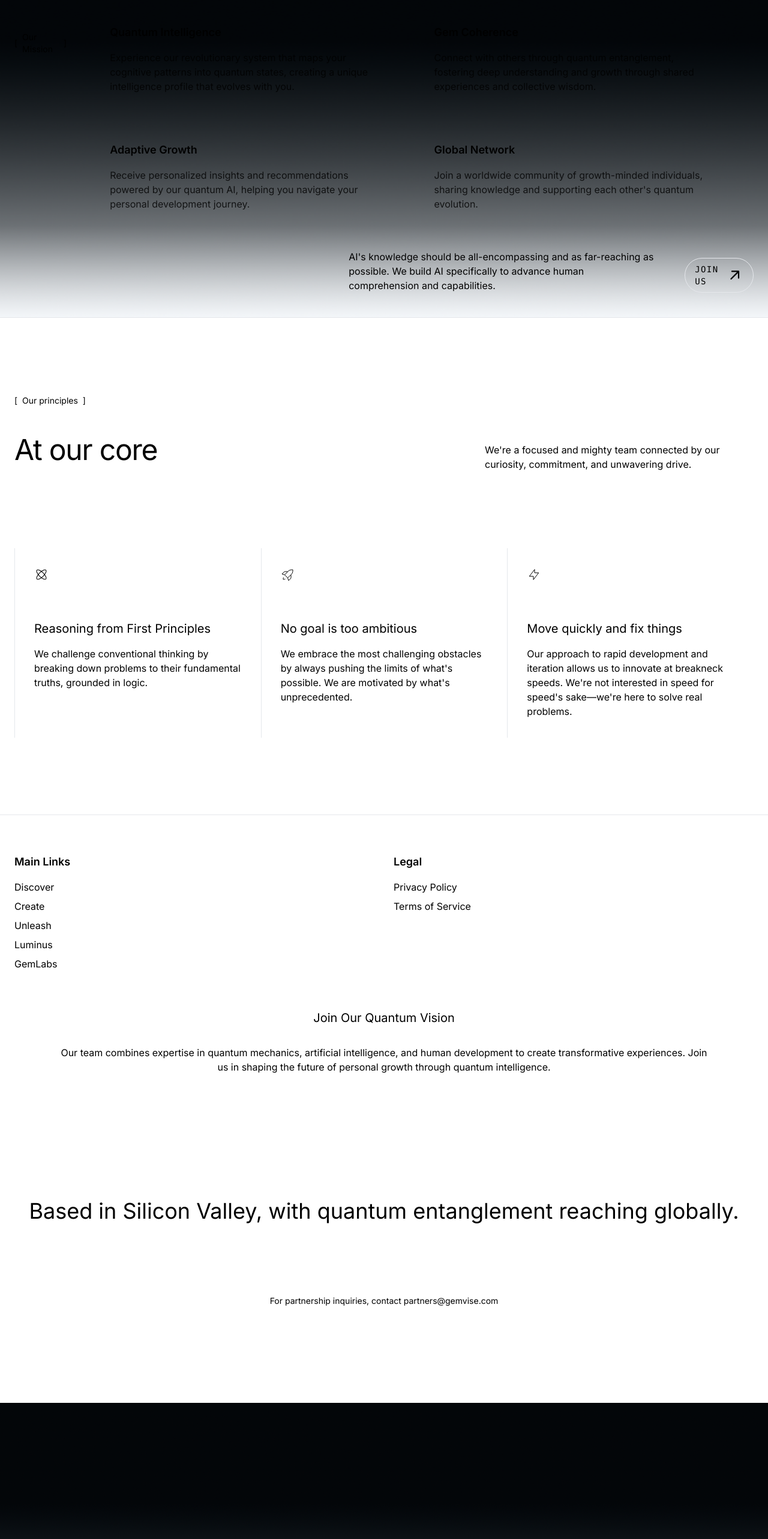
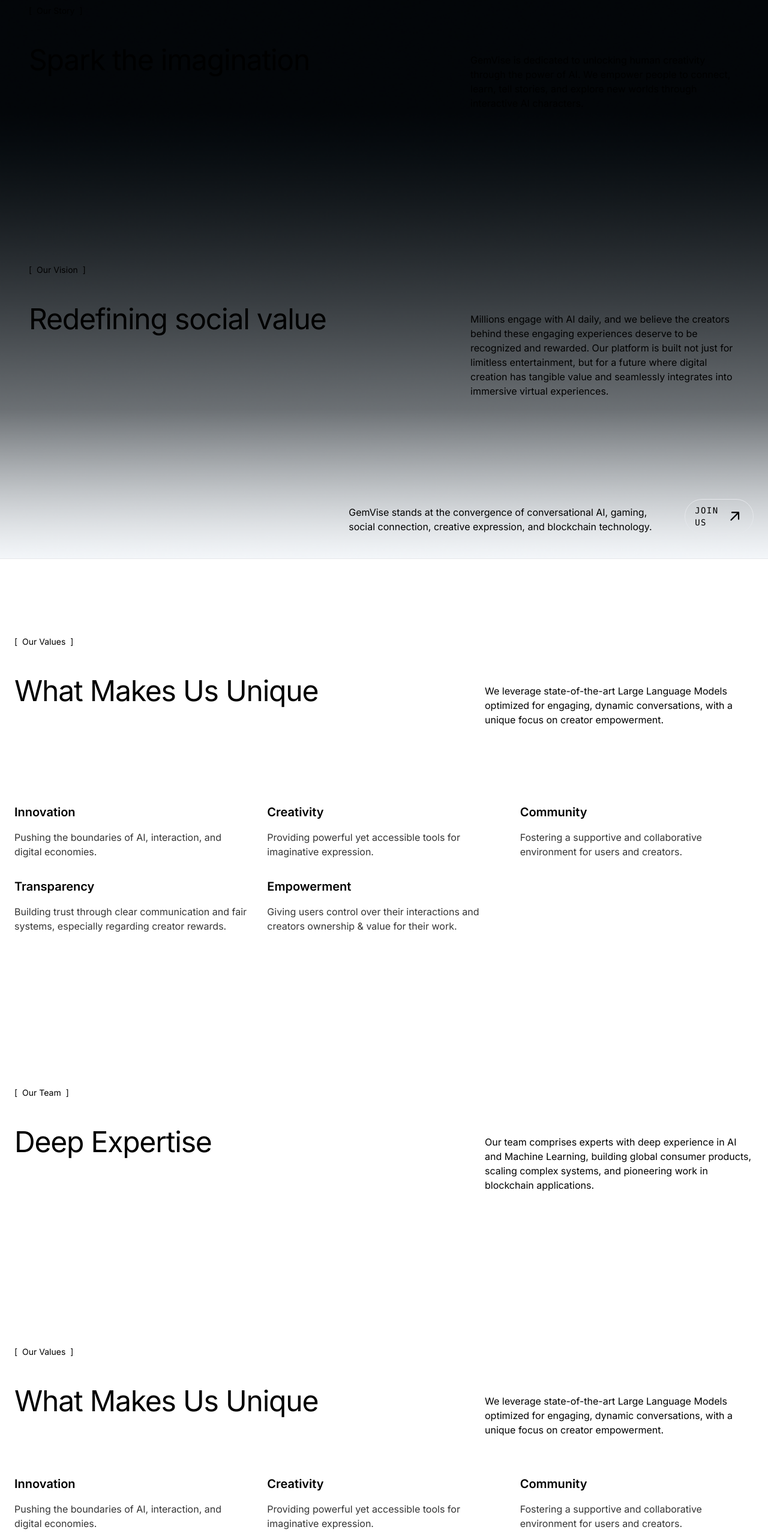
Before and after one commit to bdizha/gemvise, a Next.js app in the folder gemvise/chat/: page /about in a window 1280 px wide. Shown: the part 120-2686 px from the top of the page at 60% size. Built offline with nearby package versions, Linux system fonts and the light colour scheme.

Commit message:
feat(home) added new styling

```diff
--- a/gemvise/chat/app/about/page.tsx
+++ b/gemvise/chat/app/about/page.tsx
@@ -28,8 +28,8 @@ export default function AboutPage() {
           backgroundRepeat: 'repeat'
         }}
       >
-        <div className="relative w-full h-full flex flex-col justify-between">
-          <div className="mx-auto w-full px-6 xl:max-w-7xl flex-1 flex flex-col">
+        <div className="relative w-full h-full flex items-center">
+          <div className="mx-auto w-full px-6 xl:max-w-7xl">
             {/* Gradient Background */}
             <div className="pointer-events-none absolute inset-0" style={{ opacity: 1 }}>
               <div
@@ -58,60 +58,51 @@ export default function AboutPage() {
               />
             </div>
 
-            {/* Content */}
-            <div className="relative w-full flex-1 flex items-center justify-start z-20">
-              <div className="flex flex-col items-center gap-8 max-w-[900px] px-12 lg:px-0">
+            {/* Story Section */}
+            <section className="py-16 sm:py-32">
+              <div className="mx-auto w-full px-6 xl:max-w-7xl">
+                <div className="space-y-12">
+                  <div>
                     <div className="mono-tag flex items-center gap-2 text-sm">
-                  <span>[</span> <span>Our Mission</span> <span>]</span>
-                </div>
-                <div className="max-w-3xl text-balance inline-block py-2">
-                  <h1 className="text-[80px] leading-[80px] tracking-[-2px] font-normal max-w-[768px]">
-                    <span className="bg-gradient-to-r from-[rgba(255,255,255,0.2)] to-[rgb(255,255,255)] bg-clip-text text-transparent inline-block pb-2 pt-2">
-                    Spark the imagination
-                    </span>
-                  </h1>
+                      <span>[</span> <span>Our Story</span> <span>]</span>
                     </div>
                   </div>
-              <div className="flex flex-col items-center gap-8 max-w-[900px] px-12 lg:px-0">
-                <div className="w-full aspect-video bg-gradient-to-r from-grey-50 to-grey-100 dark:from-grey-900 dark:to-grey-800 flex items-center justify-center">
-                  <h1 className="text-4xl font-bold text-left"></h1>
+                  <div className="flex flex-col gap-6 lg:flex-row lg:items-start lg:justify-between">
+                    <div className="max-w-xl">
+                      <h1 className="text-balance text-3xl md:text-4xl lg:text-5xl tracking-tight">Spark the imagination</h1>
                     </div>
-                <div className="flex flex-col items-center gap-8">
-                  <p className="text-md/5 text-left whitespace-pre-line lg:px-24">
-                    GemVise empowers individuals to unlock their quantum potential through AI-driven personal growth and collective intelligence networking.
-                    Join millions in discovering your unique gem profile and connecting with others through quantum entanglement.
-                  </p>
-                </div>
-                <div className="flex flex-col items-center gap-8 lg:px-12">
-                  <div className="grid grid-cols-1 md:grid-cols-2 gap-8 w-full">
-                    <div className="flex flex-col gap-4 lg:p-6">
-                      <h5 className="text-lg font-semibold">Quantum Intelligence</h5>
-                      <p className="text-md/5 opacity-80">
-                        Experience our revolutionary system that maps your cognitive patterns into quantum states, creating a unique intelligence profile that evolves with you.
-                      </p>
-                    </div>
-                    <div className="flex flex-col gap-4 lg:p-6">
-                      <h5 className="text-lg font-semibold">Gem Coherence</h5>
-                      <p className="text-md/5 opacity-80">
-                        Connect with others through quantum entanglement, fostering deep understanding and growth through shared experiences and collective wisdom.
-                      </p>
-                    </div>
-                    <div className="flex flex-col gap-4 lg:p-6">
-                      <h5 className="text-lg font-semibold">Adaptive Growth</h5>
-                      <p className="text-md/5 opacity-80">
-                        Receive personalized insights and recommendations powered by our quantum AI, helping you navigate your personal development journey.
-                      </p>
-                    </div>
-                    <div className="flex flex-col gap-4 lg:p-6">
-                      <h5 className="text-lg font-semibold">Global Network</h5>
-                      <p className="text-md/5 opacity-80">
-                        Join a worldwide community of growth-minded individuals, sharing knowledge and supporting each other's quantum evolution.
+                    <div className="flex flex-col gap-6 lg:flex-row lg:items-start lg:gap-12">
+                      <p className="mt-3 w-full max-w-md flex-1 text-balance leading-6">
+                        GemVise is dedicated to unlocking human creativity through the power of AI. We empower people to connect, learn, tell stories, and explore new worlds through interactive AI characters.
                       </p>
                     </div>
                   </div>
                 </div>
               </div>
+            </section>
+
+            {/* Vision Section */}
+            <section className="py-16 sm:py-32">
+              <div className="mx-auto w-full px-6 xl:max-w-7xl">
+                <div className="space-y-12">
+                  <div>
+                    <div className="mono-tag flex items-center gap-2 text-sm">
+                      <span>[</span> <span>Our Vision</span> <span>]</span>
                     </div>
+                  </div>
+                  <div className="flex flex-col gap-6 lg:flex-row lg:items-start lg:justify-between">
+                    <div className="max-w-xl">
+                      <h2 className="text-balance text-3xl md:text-4xl lg:text-5xl tracking-tight">Redefining social value</h2>
+                    </div>
+                    <div className="flex flex-col gap-6 lg:flex-row lg:items-start lg:gap-12">
+                      <p className="mt-3 w-full max-w-md flex-1 text-balance leading-6">
+                        Millions engage with AI daily, and we believe the creators behind these engaging experiences deserve to be recognized and rewarded. Our platform is built not just for limitless entertainment, but for a future where digital creation has tangible value and seamlessly integrates into immersive virtual experiences.
+                      </p>
+                    </div>
+                  </div>
+                </div>
+              </div>
+            </section>
 
             <div className="relative flex items-end justify-between gap-6 py-10 z-10 lg:min-h-[160px]">
               <div>
@@ -121,7 +112,7 @@ export default function AboutPage() {
               </div>
               <div className="flex flex-col items-end gap-6 sm:gap-8 lg:gap-12 md:flex-row">
                 <div className="max-w-lg">
-                  AI's knowledge should be all-encompassing and as far-reaching as possible. We build AI specifically to advance human comprehension and capabilities.
+                  GemVise stands at the convergence of conversational AI, gaming, social connection, creative expression, and blockchain technology.
                 </div>
                 <div className="flex flex-col gap-3 sm:flex-row">
                   <Link
@@ -147,137 +138,152 @@ export default function AboutPage() {
           <div className="space-y-12">
             <div>
               <div className="mono-tag flex items-center gap-2 text-sm">
-                <span>[</span> <span>Our principles</span> <span>]</span>
+                <span>[</span> <span>Our Values</span> <span>]</span>
               </div>
             </div>
             <div className="flex flex-col gap-6 lg:flex-row lg:items-start lg:justify-between">
-              <div className="max-w-xl space-y-12">
-                <h2 className="text-balance text-3xl md:text-4xl lg:text-5xl tracking-tight">At our core</h2>
+              <div className="max-w-xl">
+                <h2 className="text-balance text-3xl md:text-4xl lg:text-5xl tracking-tight">What Makes Us Unique</h2>
               </div>
-              <div className="flex flex-col gap-6 lg:flex-row lg:items-end lg:gap-12">
+              <div className="flex flex-col gap-6 lg:flex-row lg:items-start lg:gap-12">
                 <p className="mt-3 w-full max-w-md flex-1 text-balance leading-6">
-                  We're a focused and mighty team connected by our curiosity, commitment, and unwavering drive.
+                  We leverage state-of-the-art Large Language Models optimized for engaging, dynamic conversations, with a unique focus on creator empowerment.
                 </p>
               </div>
             </div>
           </div>
 
-          <div className="grid lg:grid-cols-3">
-            <div className="group relative px-0 py-10 h-full lg:p-8 flex flex-col from-secondary/10 via-transparent to-transparent border-t border-border lg:border-l lg:border-t-0">
-              <div className="size-10 text-primary [&>svg]:size-full mb-10 sm:mb-16">
-                <svg width="24" height="24" viewBox="0 0 24 24" fill="none" xmlns="http://www.w3.org/2000/svg" strokeWidth="1">
-                  <ellipse cx="12" cy="12" rx="4" ry="10.5" transform="rotate(-45 12 12)" stroke="currentColor" />
-                  <ellipse cx="4" cy="10.5" rx="4" ry="10.5" transform="matrix(-0.707107 -0.707107 -0.707107 0.707107 22.253 7.40381)" stroke="currentColor" />
-                </svg>
+          <div className="grid lg:grid-cols-3 gap-8 mt-16">
+            <div className="flex flex-col gap-4">
+              <h3 className="text-xl font-semibold">Innovation</h3>
+              <p className="text-md/5 opacity-80">Pushing the boundaries of AI, interaction, and digital economies.</p>
             </div>
-              <div className="max-w-sm">
-                <h3 className="text-xl">Reasoning from First Principles</h3>
-                <p className="mt-4 text-secondary">We challenge conventional thinking by breaking down problems to their fundamental truths, grounded in logic.</p>
+            <div className="flex flex-col gap-4">
+              <h3 className="text-xl font-semibold">Creativity</h3>
+              <p className="text-md/5 opacity-80">Providing powerful yet accessible tools for imaginative expression.</p>
+            </div>
+            <div className="flex flex-col gap-4">
+              <h3 className="text-xl font-semibold">Community</h3>
+              <p className="text-md/5 opacity-80">Fostering a supportive and collaborative environment for users and creators.</p>
+            </div>
+            <div className="flex flex-col gap-4">
+              <h3 className="text-xl font-semibold">Transparency</h3>
+              <p className="text-md/5 opacity-80">Building trust through clear communication and fair systems, especially regarding creator rewards.</p>
+            </div>
+            <div className="flex flex-col gap-4">
+              <h3 className="text-xl font-semibold">Empowerment</h3>
+              <p className="text-md/5 opacity-80">Giving users control over their interactions and creators ownership & value for their work.</p>
             </div>
           </div>
+        </div>
+      </section>
 
-            <div className="group relative px-0 py-10 h-full lg:p-8 flex flex-col from-secondary/10 via-transparent to-transparent border-t border-border lg:border-l lg:border-t-0">
-              <div className="size-10 text-primary [&>svg]:size-full mb-10 sm:mb-16">
-                <svg width="24" height="24" viewBox="0 0 24 24" fill="none" xmlns="http://www.w3.org/2000/svg" strokeWidth="1">
-                  <path d="M6.5 12.5L11.5 17.5M6.5 12.5L11.8349 6.83172C13.5356 5.02464 15.9071 4 18.3887 4H20V5.61135C20 8.09292 18.9754 10.4644 17.1683 12.1651L11.5 17.5M6.5 12.5L2 11L5.12132 7.87868C5.68393 7.31607 6.44699 7 7.24264 7H11M11.5 17.5L13 22L16.1213 18.8787C16.6839 18.3161 17 17.553 17 16.7574V13" stroke="currentColor" strokeLinecap="square" />
-                  <path d="M4.5 16.5C4.5 16.5 4 18 4 20C6 20 7.5 19.5 7.5 19.5" stroke="currentColor" />
-                </svg>
-              </div>
-              <div className="max-w-sm">
-                <h3 className="text-xl">No goal is too ambitious</h3>
-                <p className="mt-4 text-secondary">We embrace the most challenging obstacles by always pushing the limits of what's possible. We are motivated by what's unprecedented.</p>
+      {/* Team Section */}
+      <section className="py-16 sm:py-32">
+        <div className="mx-auto w-full px-6 xl:max-w-7xl space-y-16 sm:space-y-32">
+          <div className="space-y-12">
+            <div>
+              <div className="mono-tag flex items-center gap-2 text-sm">
+                <span>[</span> <span>Our Team</span> <span>]</span>
               </div>
             </div>
-
-            <div className="group relative px-0 py-10 h-full lg:p-8 flex flex-col from-secondary/10 via-transparent to-transparent border-t border-border lg:border-l lg:border-t-0">
-              <div className="size-10 text-primary [&>svg]:size-full mb-10 sm:mb-16">
-                <svg width="24" height="24" viewBox="0 0 24 24" fill="none" xmlns="http://www.w3.org/2000/svg" strokeWidth="1">
-                  <path d="M19.75 9H13V3.5L4.25 14.9219H11V20.5L19.75 9Z" stroke="currentColor" />
-                </svg>
+            <div className="flex flex-col gap-6 lg:flex-row lg:items-start lg:justify-between">
+              <div className="max-w-xl">
+                <h2 className="text-balance text-3xl md:text-4xl lg:text-5xl tracking-tight">Deep Expertise</h2>
               </div>
-              <div className="max-w-sm">
-                <h3 className="text-xl">Move quickly and fix things</h3>
-                <p className="mt-4 text-secondary">Our approach to rapid development and iteration allows us to innovate at breakneck speeds. We're not interested in speed for speed's sake—we're here to solve real problems.</p>
+              <div className="flex flex-col gap-6 lg:flex-row lg:items-start lg:gap-12">
+                <p className="mt-3 w-full max-w-md flex-1 text-balance leading-6">
+                  Our team comprises experts with deep experience in AI and Machine Learning, building global consumer products, scaling complex systems, and pioneering work in blockchain applications.
+                </p>
               </div>
             </div>
           </div>
         </div>
       </section>
 
-      {/* Links Section */}
-      <section className="py-16 border-t border-border">
+      {/* Values Section */}
+      <section className="py-16 sm:py-32">
         <div className="mx-auto w-full px-6 xl:max-w-7xl">
-          <div className="grid gap-8 md:grid-cols-2">
+          <div className="space-y-12">
             <div>
-              <h3 className="text-lg font-semibold mb-4">Main Links</h3>
-              <ul className="space-y-2">
-                {mainLinks.map((link) => (
-                  <li key={link.name}>
-                    <Link
-                      href={link.href}
-                      className="text-secondary hover:text-primary transition-colors"
-                    >
-                      {link.name}
-                    </Link>
-                  </li>
-                ))}
-              </ul>
+              <div className="mono-tag flex items-center gap-2 text-sm">
+                <span>[</span> <span>Our Values</span> <span>]</span>
               </div>
-            <div>
-              <h3 className="text-lg font-semibold mb-4">Legal</h3>
-              <ul className="space-y-2">
-                {legalLinks.map((link) => (
-                  <li key={link.name}>
-                    <Link
-                      href={link.href}
-                      className="text-secondary hover:text-primary transition-colors"
-                    >
-                      {link.name}
-                    </Link>
-                  </li>
-                ))}
-              </ul>
+            </div>
+            <div className="flex flex-col gap-6 lg:flex-row lg:items-start lg:justify-between">
+              <div className="max-w-xl">
+                <h2 className="text-balance text-3xl md:text-4xl lg:text-5xl tracking-tight">What Makes Us Unique</h2>
+              </div>
+              <div className="flex flex-col gap-6 lg:flex-row lg:items-start lg:gap-12">
+                <p className="mt-3 w-full max-w-md flex-1 text-balance leading-6">
+                  We leverage state-of-the-art Large Language Models optimized for engaging, dynamic conversations, with a unique focus on creator empowerment.
+                </p>
+              </div>
+            </div>
+          </div>
+
+          <div className="grid lg:grid-cols-3 gap-8 mt-16">
+            <div className="flex flex-col gap-4">
+              <h3 className="text-xl font-semibold">Innovation</h3>
+              <p className="text-md/5 opacity-80">Pushing the boundaries of AI, interaction, and digital economies.</p>
+            </div>
+            <div className="flex flex-col gap-4">
+              <h3 className="text-xl font-semibold">Creativity</h3>
+              <p className="text-md/5 opacity-80">Providing powerful yet accessible tools for imaginative expression.</p>
+            </div>
+            <div className="flex flex-col gap-4">
+              <h3 className="text-xl font-semibold">Community</h3>
+              <p className="text-md/5 opacity-80">Fostering a supportive and collaborative environment for users and creators.</p>
+            </div>
+            <div className="flex flex-col gap-4">
+              <h3 className="text-xl font-semibold">Transparency</h3>
+              <p className="text-md/5 opacity-80">Building trust through clear communication and fair systems, especially regarding creator rewards.</p>
+            </div>
+            <div className="flex flex-col gap-4">
+              <h3 className="text-xl font-semibold">Empowerment</h3>
+              <p className="text-md/5 opacity-80">Giving users control over their interactions and creators ownership & value for their work.</p>
             </div>
           </div>
         </div>
       </section>
 
-      {/* Team Section */}
-      <section className="w-full flex flex-col items-center">
-        <div className="max-w-[900px] flex flex-col items-center px-12 gap-8 lg:px-0">
-          <h3 className="text-xl text-center whitespace-pre-line">Join Our Quantum Vision</h3>
-          <div className="flex flex-col items-center md:px-24">
-            <p className="text-md whitespace-pre-line text-center">
-              Our team combines expertise in quantum mechanics, artificial intelligence, and human development to create transformative experiences. Join us in shaping the future of personal growth through quantum intelligence.
-            </p>
+      {/* CTA Section */}
+      <div className="flex flex-col sm:flex-row items-center justify-center gap-6 mt-32">
+        <Link
+          href="/explore"
+          className="relative isolate inline-flex items-center justify-center border text-base/6 uppercase font-mono tracking-widest shrink-0 focus:outline-none data-[focus]:outline data-[focus]:outline-2 data-[focus]:outline-offset-2 data-[focus]:outline-blue-500 data-[disabled]:opacity-50 [&>[data-slot=icon]]:-mx-0.5 [&>[data-slot=icon]]:my-0.5 [&>[data-slot=icon]]:shrink-0 [&>[data-slot=icon]]:sm:my-1 px-4 py-2 sm:text-sm [&>[data-slot=icon]]:size-5 [&>[data-slot=icon]]:sm:size-4 gap-x-3 bg-[--btn-bg] text-[--btn-text] border-[--btn-border] hover:bg-[--btn-hover] rounded-full [--btn-bg:transparent] [--btn-border:theme(colors.primary/25%)] [--btn-text:theme(colors.primary)] [--btn-hover:theme(colors.secondary/20%)]"
+        >
+          <span>Explore GemVise</span>
+          <svg xmlns="http://www.w3.org/2000/svg" viewBox="0 0 20 20" fill="currentColor" aria-hidden="true" data-slot="icon">
+            <path fillRule="evenodd" d="M5.22 14.78a.75.75 0 0 0 1.06 0l7.22-7.22v5.69a.75.75 0 0 0 1.5 0v-7.5a.75.75 0 0 0-.75-.75h-7.5a.75.75 0 0 0 0 1.5h5.69l-7.22 7.22a.75.75 0 0 0 0 1.06Z" clipRule="evenodd" />
+          </svg>
+        </Link>
+        <Link
+          href="/careers"
+          className="relative isolate inline-flex items-center justify-center border text-base/6 uppercase font-mono tracking-widest shrink-0 focus:outline-none data-[focus]:outline data-[focus]:outline-2 data-[focus]:outline-offset-2 data-[focus]:outline-blue-500 data-[disabled]:opacity-50 [&>[data-slot=icon]]:-mx-0.5 [&>[data-slot=icon]]:my-0.5 [&>[data-slot=icon]]:shrink-0 [&>[data-slot=icon]]:sm:my-1 px-4 py-2 sm:text-sm [&>[data-slot=icon]]:size-5 [&>[data-slot=icon]]:sm:size-4 gap-x-3 bg-[--btn-bg] text-[--btn-text] border-[--btn-border] hover:bg-[--btn-hover] rounded-full [--btn-bg:transparent] [--btn-border:theme(colors.primary/25%)] [--btn-text:theme(colors.primary)] [--btn-hover:theme(colors.secondary/20%)]"
+        >
+          <span>View Open Roles</span>
+          <svg xmlns="http://www.w3.org/2000/svg" viewBox="0 0 20 20" fill="currentColor" aria-hidden="true" data-slot="icon">
+            <path fillRule="evenodd" d="M5.22 14.78a.75.75 0 0 0 1.06 0l7.22-7.22v5.69a.75.75 0 0 0 1.5 0v-7.5a.75.75 0 0 0-.75-.75h-7.5a.75.75 0 0 0 0 1.5h5.69l-7.22 7.22a.75.75 0 0 0 0 1.06Z" clipRule="evenodd" />
+          </svg>
+        </Link>
       </div>
-          <div className="flex flex-col items-center">
-            <a href="/careers" className="bg-gradient-to-r from-grey-400 to-grey-900 text-white px-8 py-3 rounded-md hover:opacity-90 transition-opacity">
-              View Open Positions
-            </a>
+
+      {/* Location Section */}
+      <section className="w-full bg-gradient-to-r from-grey-50 to-grey-100 dark:from-grey-900 dark:to-grey-800 mt-32">
+        <div className="w-full flex flex-col items-center">
+          <div className="max-w-[900px] flex flex-col items-center px-24 gap-8 py-20 lg:px-0">
+            <h3 className="text-4xl text-center align-left w-full whitespace-pre-line">Based in Silicon Valley, with quantum entanglement reaching globally.</h3>
           </div>
         </div>
       </section>
 
-      {/* Location Section */}
-      <section className="w-full bg-gradient-to-r from-grey-50 to-grey-100 dark:from-grey-900 dark:to-grey-800">
-        <div className="w-full flex flex-col items-center">
-          <div className="max-w-[900px] flex flex-col items-center px-24 gap-8 mt-32 mb-20 lg:px-0">
-            <h3 className="text-4xl text-center align-left w-full whitespace-pre-line">
-              Based in Silicon Valley, with quantum entanglement reaching globally.
-            </h3>
-          </div>
-        </div>
-      </section>
-
-      {/* Contact Information Section */}
-      <section className="w-full flex flex-col items-center mt-10 mb-40">
+      {/* Contact Section */}
+      <section className="w-full flex flex-col items-center mt-10 mb-20">
         <div className="max-w-[900px] flex flex-col items-center px-12 gap-8 lg:px-0">
           <p className="text-sm text-center whitespace-pre-line">
             <span>For partnership inquiries, contact </span>
-            <a href="mailto:partners@gemvise.com" className="text-grey-900 dark:text-grey-50 hover:underline">
-              partners@gemvise.com
-            </a>
+            <a href="mailto:partners@gemvise.ai" className="text-grey-900 dark:text-grey-50 hover:underline">partners@gemvise.ai</a>
           </p>
         </div>
       </section>
```
Lines whose indentation alone changed are shown as unchanged.
